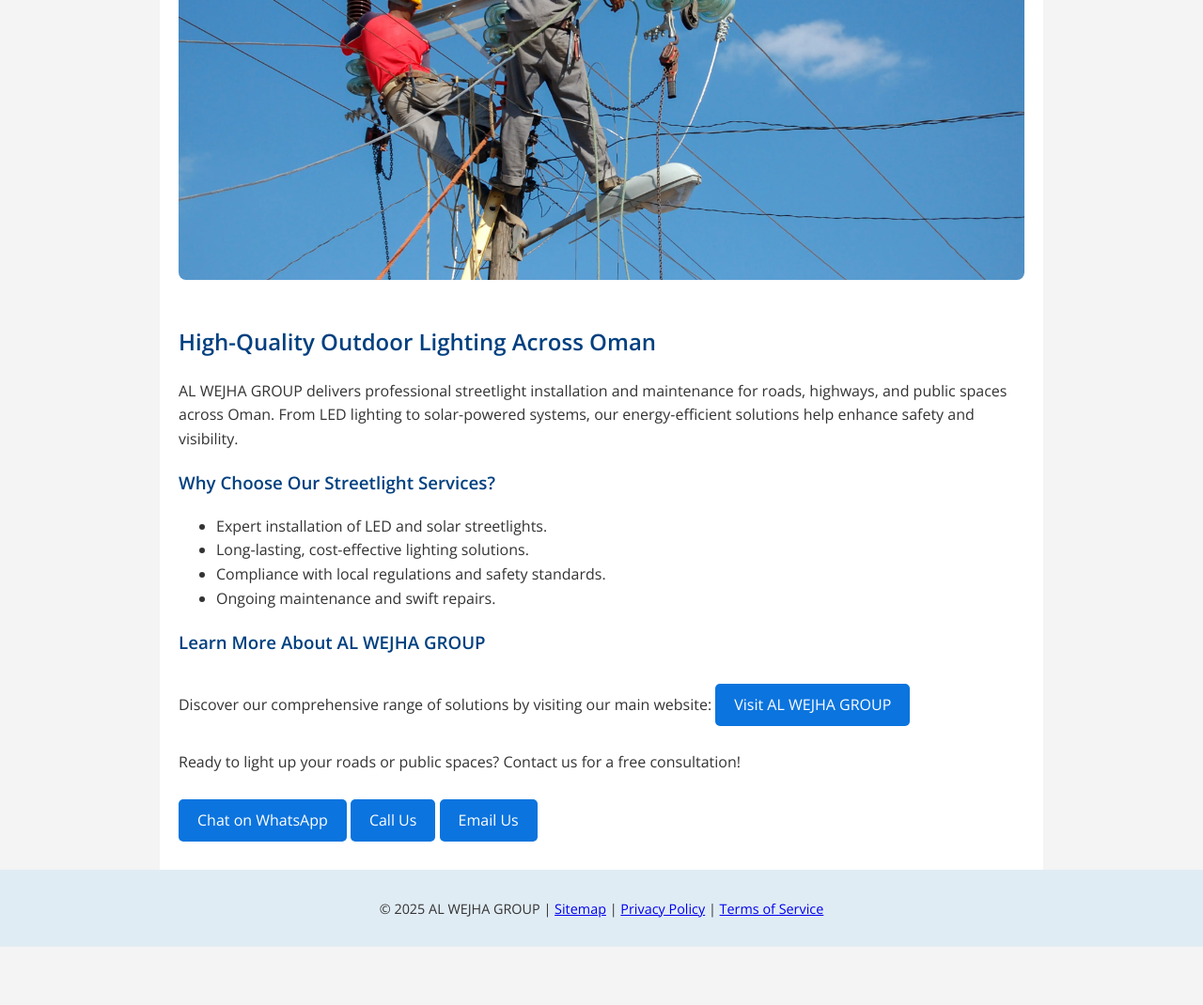
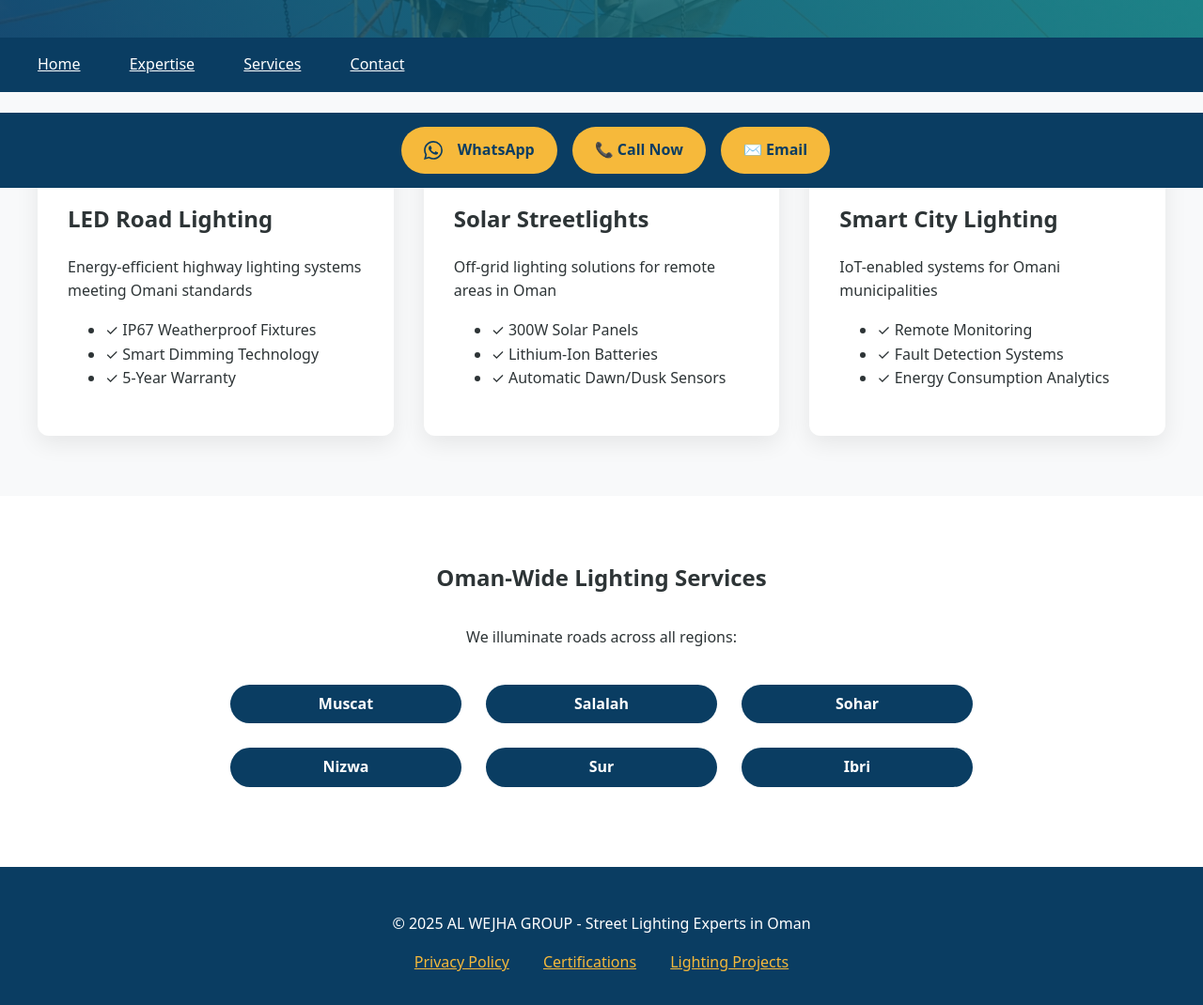
Before and after one commit to imferoz/streetlights-landing, a plain HTML site: page index.html in a window 1280 px wide. Shown: the part 600-1670 px from the top of the page at 94% size. Before the commit the page ends 1608 px from the top, so only its background shows below. Drawn offline with nearby package versions, Linux system fonts and the light colour scheme.

Commit message:
Update index.html

```diff
--- a/index.html
+++ b/index.html
@@ -1,140 +1,235 @@
 <!DOCTYPE html>
-<html lang="en">
+<html lang="en" dir="ltr">
 <head>
-  <meta charset="UTF-8" />
-  <meta name="viewport" content="width=device-width, initial-scale=1.0, user-scalable=yes" />
-  <meta name="description" content="Streetlight installation and maintenance services in Oman, including LED and solar lighting solutions for roads, highways, and public spaces. Trust AL WEJHA GROUP for dependable outdoor lighting." />
-  <meta name="keywords" content="streetlight installation Oman, LED lighting Oman, solar streetlights Oman, road lighting services Oman, highway lighting, AL WEJHA GROUP" />
-  <meta name="author" content="AL WEJHA GROUP" />
-  <title>Streetlight Installation & Maintenance in Oman | AL WEJHA GROUP</title>
-  <link href="https://fonts.googleapis.com/css2?family=Open+Sans:wght@400;600&display=swap" rel="stylesheet">
+  <meta charset="UTF-8">
+  <meta name="viewport" content="width=device-width,initial-scale=1.0,minimum-scale=1.0">
+  <title>Smart Street Lighting Solutions in Oman | AL WEJHA GROUP - Muscat, Salalah, Sohar</title>
+  <meta name="description" content="AL WEJHA GROUP: Oman's Premier Streetlight Experts. Solar & LED Road Lighting Installation/Maintenance Across Oman. Smart City Lighting Solutions for Municipalities.">
+  <meta name="keywords" content="streetlight Oman, LED road lighting Muscat, solar streetlights Salalah, smart lighting Sohar, highway lighting Oman, AL WEJHA GROUP lighting">
+  <link rel="canonical" href="https://streetlights.alwejhagroup.com/">
+  <link rel="icon" href="./favicon.ico" type="image/x-icon">
+
+  <!-- Open Graph -->
+  <meta property="og:type" content="website">
+  <meta property="og:title" content="Smart Street Lighting Solutions in Oman | AL WEJHA GROUP">
+  <meta property="og:description" content="Oman's Leading Streetlight Contractors - Energy-Efficient LED & Solar Lighting Systems for Roads and Public Spaces">
+  <meta property="og:image" content="https://streetlights.alwejhagroup.com/streetlights.webp">
+
+  <!-- Twitter Card -->
+  <meta name="twitter:card" content="summary_large_image">
+  <meta name="twitter:title" content="Streetlight Installation Experts in Oman | AL WEJHA GROUP">
+  <meta name="twitter:description" content="Professional Road Lighting Solutions for Muscat, Salalah & All Oman Regions">
+
+  <!-- Inline Critical CSS -->
   <style>
+    :root {
+      --primary-blue: #0a3d62;
+      --accent-gold: #f6b93b;
+      --dark-text: #2d3436;
+    }
     body {
-      font-family: 'Open Sans', sans-serif;
-      background-color: #f4f4f4;
+      font-family: system-ui, -apple-system, 'Segoe UI', sans-serif;
       margin: 0;
-      padding: 0;
-      color: #333;
       line-height: 1.6;
+      color: var(--dark-text);
+      background: #f8f9fa;
     }
     header {
-      background-color: #0b74de;
+      background: linear-gradient(45deg, rgba(10,61,98,0.85), rgba(22,160,133,0.8)),
+                  url('streetlights.webp') center/cover;
+      min-height: 80vh;
+      display: flex;
+      align-items: center;
+      justify-content: center;
+      text-align: center;
       color: #fff;
-      padding: 40px 20px;
-      text-align: center;
+      padding: 0 20px;
+      position: relative;
     }
-    header h1 {
-      font-size: 2.2rem;
-      margin: 0;
+    .glow-grid {
+      display: grid;
+      grid-template-columns: repeat(auto-fit, minmax(280px, 1fr));
+      gap: 2rem;
+      padding: 4rem 1rem;
+      max-width: 1200px;
+      margin: 0 auto;
     }
-    nav {
-      text-align: center;
-      margin: 20px 0;
+    .glow-card {
+      background: #fff;
+      border-radius: 12px;
+      padding: 2rem;
+      box-shadow: 0 8px 24px rgba(0,0,0,0.08);
+      transition: transform 0.3s;
+      position: relative;
+      overflow: hidden;
     }
-    nav a {
-      margin: 0 10px;
-      color: #004080;
-      text-decoration: underline;
+    .glow-card:hover {
+      transform: translateY(-5px);
+    }
+    .region-pill {
+      display: inline-block;
+      background: var(--accent-gold);
+      color: var(--primary-blue);
+      padding: 8px 20px;
+      border-radius: 25px;
+      margin: 5px;
       font-weight: 600;
     }
-    section {
-      max-width: 900px;
-      margin: 0 auto;
-      padding: 20px;
-      background-color: #fff;
+    .lighting-cta {
+      position: fixed;
+      bottom: 0;
+      width: 100%;
+      background: var(--primary-blue);
+      padding: 15px;
+      display: flex;
+      justify-content: center;
+      gap: 1rem;
+      z-index: 1000;
     }
-    h2, h3 {
-      color: #004080;
+    .light-btn {
+      background: var(--accent-gold);
+      color: var(--primary-blue);
+      padding: 12px 24px;
+      border-radius: 30px;
+      text-decoration: none;
+      font-weight: 700;
+      display: flex;
+      align-items: center;
+      gap: 8px;
+      transition: all 0.3s;
     }
-    .cta, .backlink {
-      display: inline-block;
-      background-color: #0b74de;
-      color: #fff;
-      padding: 10px 20px;
-      text-decoration: none;
-      border-radius: 5px;
-      margin: 10px 0;
+    .light-btn:hover {
+      box-shadow: 0 4px 12px rgba(246,185,59,0.3);
     }
-    .cta:hover, .backlink:hover {
-      background-color: #095cb5;
-    }
-    .contact {
-      margin-top: 20px;
-      text-align: center;
-    }
-    .contact a {
-      display: inline-block;
-      margin: 5px 10px;
-      color: #0b74de;
-      text-decoration: none;
-    }
-    img.hero-img {
-      max-width: 100%;
-      height: auto;
-      border-radius: 8px;
-      margin: 20px 0;
-    }
-    footer {
-      background-color: #e0ecf4;
-      text-align: center;
-      padding: 15px;
-      font-size: 0.9rem;
+    @media (max-width: 768px) {
+      header { min-height: 60vh; }
+      .glow-grid { grid-template-columns: 1fr; }
+      .lighting-cta { flex-wrap: wrap; }
     }
   </style>
+
+  <!-- Preload Hero Image -->
+  <link rel="preload" href="streetlights.webp" as="image">
+
+  <!-- Schema Markup -->
+  <script type="application/ld+json">
+  {
+    "@context": "https://schema.org",
+    "@type": "LocalBusiness",
+    "name": "AL WEJHA GROUP Street Lighting",
+    "image": "streetlights.webp",
+    "description": "Oman's premier street lighting solutions provider",
+    "address": {
+      "@type": "PostalAddress",
+      "addressCountry": "Oman",
+      "addressRegion": ["Muscat", "Salalah", "Sohar", "Nizwa"]
+    },
+    "telephone": "+96879271055",
+    "email": "business@alwejhagroup.com",
+    "sameAs": ["https://www.alwejhagroup.com/"]
+  }
+  </script>
 </head>
+
 <body>
   <header>
-    <h1>Streetlight Installation & Maintenance in Oman</h1>
-    <p>LED & Solar Lighting Solutions for Roads & Public Spaces</p>
+    <div>
+      <h1>Smart Street Lighting Solutions in Oman</h1>
+      <p>Illuminating Roads Across Muscat, Salalah & Sohar</p>
+      <div style="margin-top: 2rem;">
+        <span class="region-pill">Muscat Governorate</span>
+        <span class="region-pill">Dhofar Region</span>
+        <span class="region-pill">Al Batinah</span>
+      </div>
+    </div>
   </header>
 
-  <!-- Navigation with Backlinks to Main Website Pages -->
-  <nav>
-    <a href="https://www.alwejhagroup.com/">Home</a>
-    <a href="https://www.alwejhagroup.com/area-of-expertise" target="_blank">Area Of Expertise</a>
-    <a href="https://www.alwejhagroup.com/our-services" target="_blank">Our Services</a>
-    <a href="https://www.alwejhagroup.com/our-clients" target="_blank">Our Clients</a>
-    <a href="https://www.alwejhagroup.com/contact" target="_blank">Contact</a>
+  <nav style="background: var(--primary-blue); padding: 1rem; position: sticky; top: 0; z-index: 100;">
+    <a href="https://www.alwejhagroup.com/" style="color: #fff; margin: 0 1.5rem;">Home</a>
+    <a href="https://www.alwejhagroup.com/area-of-expertise" style="color: #fff; margin: 0 1.5rem;">Expertise</a>
+    <a href="https://www.alwejhagroup.com/our-services" style="color: #fff; margin: 0 1.5rem;">Services</a>
+    <a href="https://www.alwejhagroup.com/contact" style="color: #fff; margin: 0 1.5rem;">Contact</a>
   </nav>
 
-  <section>
-    <!-- Hero Image -->
-    <img class="hero-img" src="./streetlights.webp" alt="Streetlights in Oman - LED and Solar Lighting Solutions">
+  <main>
+    <section class="glow-grid">
+      <article class="glow-card">
+        <h2>LED Road Lighting</h2>
+        <p>Energy-efficient highway lighting systems meeting Omani standards</p>
+        <ul style="text-align: left; margin-top: 1rem;">
+          <li>✓ IP67 Weatherproof Fixtures</li>
+          <li>✓ Smart Dimming Technology</li>
+          <li>✓ 5-Year Warranty</li>
+        </ul>
+      </article>
 
-    <h2>High-Quality Outdoor Lighting Across Oman</h2>
-    <p>
-      AL WEJHA GROUP delivers professional streetlight installation and maintenance for roads, highways, and public spaces across Oman. From LED lighting to solar-powered systems, our energy-efficient solutions help enhance safety and visibility.
-    </p>
+      <article class="glow-card">
+        <h2>Solar Streetlights</h2>
+        <p>Off-grid lighting solutions for remote areas in Oman</p>
+        <ul style="text-align: left; margin-top: 1rem;">
+          <li>✓ 300W Solar Panels</li>
+          <li>✓ Lithium-Ion Batteries</li>
+          <li>✓ Automatic Dawn/Dusk Sensors</li>
+        </ul>
+      </article>
 
-    <h3>Why Choose Our Streetlight Services?</h3>
-    <ul>
-      <li>Expert installation of LED and solar streetlights.</li>
-      <li>Long-lasting, cost-effective lighting solutions.</li>
-      <li>Compliance with local regulations and safety standards.</li>
-      <li>Ongoing maintenance and swift repairs.</li>
-    </ul>
+      <article class="glow-card">
+        <h2>Smart City Lighting</h2>
+        <p>IoT-enabled systems for Omani municipalities</p>
+        <ul style="text-align: left; margin-top: 1rem;">
+          <li>✓ Remote Monitoring</li>
+          <li>✓ Fault Detection Systems</li>
+          <li>✓ Energy Consumption Analytics</li>
+        </ul>
+      </article>
+    </section>
 
-    <h3>Learn More About AL WEJHA GROUP</h3>
-    <p>
-      Discover our comprehensive range of solutions by visiting our main website:
-      <a class="backlink" href="https://www.alwejhagroup.com/" target="_blank">Visit AL WEJHA GROUP</a>
-    </p>
+    <section style="text-align: center; padding: 3rem 1rem; background: #fff;">
+      <h2>Oman-Wide Lighting Services</h2>
+      <div style="max-width: 800px; margin: 2rem auto;">
+        <p>We illuminate roads across all regions:</p>
+        <div style="display: grid; grid-template-columns: repeat(3, 1fr); gap: 1rem; margin: 2rem 0;">
+          <div class="region-pill" style="background: var(--primary-blue); color: #fff;">Muscat</div>
+          <div class="region-pill" style="background: var(--primary-blue); color: #fff;">Salalah</div>
+          <div class="region-pill" style="background: var(--primary-blue); color: #fff;">Sohar</div>
+          <div class="region-pill" style="background: var(--primary-blue); color: #fff;">Nizwa</div>
+          <div class="region-pill" style="background: var(--primary-blue); color: #fff;">Sur</div>
+          <div class="region-pill" style="background: var(--primary-blue); color: #fff;">Ibri</div>
+        </div>
+      </div>
+    </section>
+  </main>
 
-    <!-- Call-To-Action -->
-    <p>
-      Ready to light up your roads or public spaces? Contact us for a free consultation!
-    </p>
-    <a class="cta" href="https://wa.me/96879271055" target="_blank">Chat on WhatsApp</a>
-    <a class="cta" href="tel:+96879271055">Call Us</a>
-    <a class="cta" href="mailto:business@alwejhagroup.com">Email Us</a>
-  </section>
+  <div class="lighting-cta">
+    <a href="https://wa.me/96879271055" class="light-btn" aria-label="WhatsApp Chat">
+      <svg width="20" height="20" viewBox="0 0 24 24" fill="currentColor" style="margin-right: 8px;">
+        <path d="M17.472 14.382c-.297-.149-1.758-.867-2.03-.967-.273-.099-.471-.148-.67.15-.197.297-.767.966-.94 1.164-.173.199-.347.223-.644.075-.297-.15-1.255-.463-2.39-1.475-.883-.788-1.48-1.761-1.653-2.059-.173-.297-.018-.458.13-.606.134-.133.298-.347.446-.52.149-.174.198-.298.298-.497.099-.198.05-.371-.025-.52-.075-.149-.669-1.612-.916-2.207-.242-.579-.487-.5-.669-.51-.173-.008-.371-.01-.57-.01-.198 0-.52.074-.792.372-.272.297-1.04 1.016-1.04 2.479 0 1.462 1.065 2.875 1.213 3.074.149.198 2.096 3.2 5.077 4.487.709.306 1.262.489 1.694.625.712.227 1.36.195 1.871.118.571-.085 1.758-.719 2.006-1.413.248-.694.248-1.289.173-1.413-.074-.124-.272-.198-.57-.347m-5.421 7.403h-.004a9.87 9.87 0 01-5.031-1.378l-.361-.214-3.741.982.998-3.648-.235-.374a9.86 9.86 0 01-1.51-5.26c.001-5.45 4.436-9.884 9.888-9.884 2.64 0 5.122 1.03 6.988 2.898a9.825 9.825 0 012.893 6.994c-.003 5.45-4.437 9.884-9.885 9.884m8.413-18.297A11.815 11.815 0 0012.05 0C5.495 0 .16 5.335.157 11.892c0 2.096.547 4.142 1.588 5.945L.057 24l6.305-1.654a11.882 11.882 0 005.683 1.448h.005c6.554 0 11.89-5.335 11.893-11.893a11.821 11.821 0 00-3.48-8.413z"/>
+      </svg>
+      WhatsApp
+    </a>
+    <a href="tel:+96879271055" class="light-btn" aria-label="Call Now">
+      📞 Call Now
+    </a>
+    <a href="mailto:business@alwejhagroup.com" class="light-btn" aria-label="Email Us">
+      ✉️ Email
+    </a>
+  </div>
 
-  <footer>
-    <p>&copy; 2025 AL WEJHA GROUP |
-      <a href="https://www.alwejhagroup.com/sitemap.xml">Sitemap</a> |
-      <a href="https://www.alwejhagroup.com/privacy-policy">Privacy Policy</a> |
-      <a href="https://www.alwejhagroup.com/terms-of-service">Terms of Service</a>
-    </p>
+  <footer style="background: var(--primary-blue); color: #fff; padding: 2rem; text-align: center;">
+    <p>© 2025 AL WEJHA GROUP - Street Lighting Experts in Oman</p>
+    <nav style="margin-top: 1rem;">
+      <a href="https://www.alwejhagroup.com/privacy" style="color: var(--accent-gold); margin: 0 1rem;">Privacy Policy</a>
+      <a href="https://www.alwejhagroup.com/certifications" style="color: var(--accent-gold); margin: 0 1rem;">Certifications</a>
+      <a href="https://www.alwejhagroup.com/projects" style="color: var(--accent-gold); margin: 0 1rem;">Lighting Projects</a>
+    </nav>
   </footer>
+
+  <!-- Lazy Load Images -->
+  <script>
+    document.addEventListener("DOMContentLoaded", function() {
+      const images = document.querySelectorAll('img');
+      images.forEach(img => img.loading = 'lazy');
+    });
+  </script>
 </body>
 </html>
```
